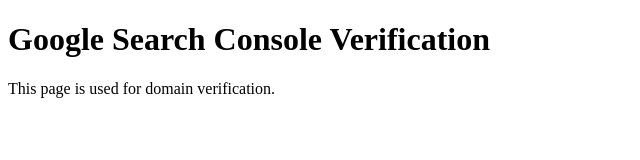
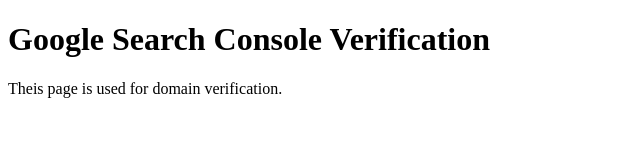
Before and after one commit to JunHyuk1203/junhyuk1203.github.io, a plain HTML site: page index.html in a window 1280 px wide. Shown: the full height of the page, 0-640 px from the left. Drawn offline with Linux system fonts and the light colour scheme.

Commit message:
Fix typo in verification page description

```diff
--- a/index.html
+++ b/index.html
@@ -8,7 +8,7 @@
 </head>
 <body>
     <h1>Google Search Console Verification</h1>
-    <p>This page is used for domain verification.</p>
+    <p>Theis page is used for domain verification.</p>
 </body>
 </html>
 <!-- trigger build -->
```
